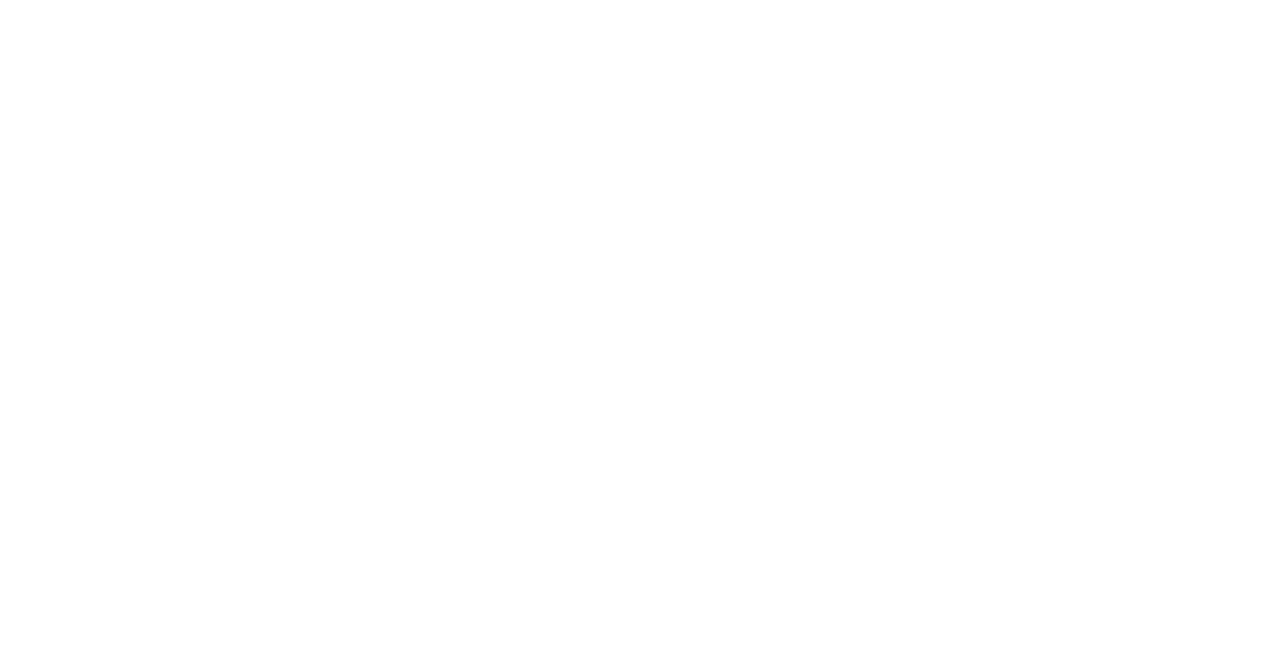
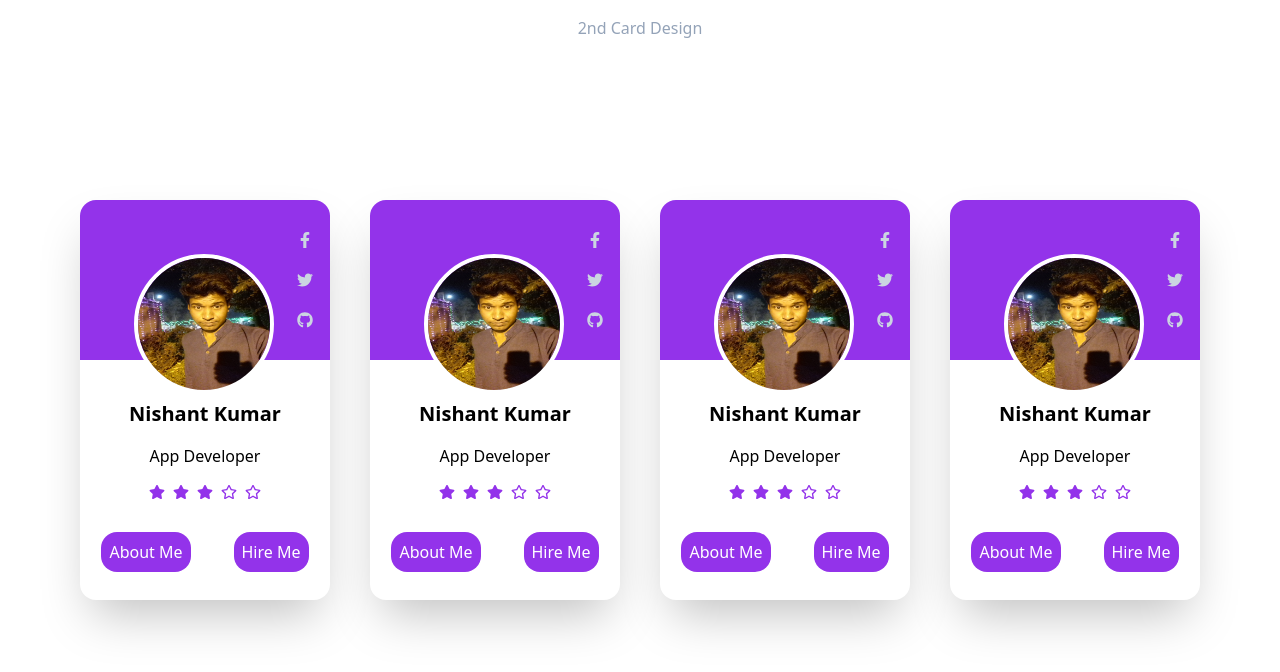
Before and after one commit to nishantdotcom/tech-blog, a React (Vite) app: page /card2 in a window 1280 px wide. Before the commit this address had no page. Shown: the top 672 px of the page. Built offline with nearby package versions, Linux system fonts and the light colour scheme.

Commit message:
Update cards

```diff
--- a/package.json
+++ b/package.json
@@ -12,6 +12,7 @@
   "dependencies": {
     "react": "^18.2.0",
     "react-dom": "^18.2.0",
+    "react-icons": "^5.0.1",
     "react-router-dom": "^6.22.2"
   },
   "devDependencies": {
--- a/src/App.jsx
+++ b/src/App.jsx
@@ -1,6 +1,8 @@
 import { BrowserRouter, Link, Route, Routes } from "react-router-dom";
 import Test from "./components/Test";
 import Home from "./components/Home";
+import CardDesign2 from "./components/CardDesign2";
+import CardDesign3 from "./components/CardDesign3";
 
 export default function App() {
   return (
@@ -8,6 +10,8 @@
       <Routes>
         <Route path="/" element={<Home />} />
         <Route path="/test" element={<Test />} />
+        <Route path="/card2" element={<CardDesign2 />} />
+        <Route path="/card3" element={<CardDesign3 />} />
       </Routes>
     </BrowserRouter>
   );
--- a/src/components/Card.jsx
+++ b/src/components/CardComponent/Card.jsx
@@ -1,5 +1,5 @@
 import React from "react";
-import pic from "./pic.jpg";
+import pic from "../../assets/pic.jpg";
 function Card() {
   return (
     <div className="h-[360px] w-[250px] rounded-2xl shadow-2xl ">
@@ -19,10 +19,12 @@
           Lorem ipsum dolor, sit amet consectetur adipisicing elit. Nostrum
           reprehenderit
         </div>
-        <div className=" flex justify-center pt-4">
-          <button className=" bg-blue-600 rounded-xl p-2 text-white font-semibold ">
-            Know More
-          </button>
+        <div className="">
+          <div className=" flex justify-center pt-4 ">
+            <button className=" bg-blue-600 rounded-xl p-2 text-white font-semibold  border border-white border-4px">
+              Know More
+            </button>
+          </div>
         </div>
       </div>
     </div>
--- /dev/null
+++ b/src/components/CardComponent/Card2.jsx
@@ -0,0 +1,80 @@
+import React from "react";
+import pic from "../../assets/pic.jpg";
+import { FaFacebookF } from "react-icons/fa";
+import { FaTwitter } from "react-icons/fa";
+import { FaGithub } from "react-icons/fa6";
+import { FaRegStar } from "react-icons/fa";
+import { FaStar } from "react-icons/fa";
+
+function Card2() {
+  return (
+    <div className="h-[400px] w-[250px] shadow-2xl  rounded-2xl">
+      <div className="h-[40%]  rounded-t-2xl bg-purple-600 flex justify-center ">
+        <div className="   w-[80%] flex justify-center  pl-12 pt-[50px] ">
+          <div className="border-y-4 border-purple-600">
+            <img
+              src={pic}
+              className="h-[140px] w-[140px] rounded-full  border-4 border-white "
+            ></img>
+          </div>
+        </div>
+        <div className="  w-[20%]  pt-2  ">
+          <div className="flex justify-center pt-6">
+            <FaFacebookF className=" text-slate-300 " />
+          </div>
+          <div className="flex justify-center pt-6">
+            <FaTwitter className=" text-slate-300 " />
+          </div>
+          <div className="flex justify-center pt-6">
+            <FaGithub className=" text-slate-300 " />
+          </div>
+        </div>
+      </div>
+      <div>
+        <div className="h-[60%] rounded-xl pt-10">
+          <div className="   flex justify-center font-semibold text-xl">
+            Nishant Kumar
+          </div>
+          <div className=" flex justify-center m-4 "> App Developer</div>
+          <div className=" flex justify-center m-4 ">
+            <div className=" flex justify-center gap-x-2">
+              <div>
+                <FaStar className="text-purple-600" />
+              </div>
+              <div>
+                <FaStar className="text-purple-600" />
+              </div>
+              <div>
+                <FaStar className="text-purple-600" />
+              </div>
+              <div>
+                <FaRegStar className="text-purple-600" />
+              </div>
+              <div>
+                <FaRegStar
+                  className="
+                  text-purple-600"
+                />
+              </div>
+            </div>
+          </div>
+          <div className=" flex justify-around pt-4">
+            <div>
+              <button className="p-2 bg-purple-600 rounded-2xl text-white">
+                {" "}
+                About Me
+              </button>
+            </div>
+            <div>
+              <button className=" p-2 bg-purple-600 rounded-2xl text-white ">
+                Hire Me
+              </button>
+            </div>
+          </div>
+        </div>
+      </div>
+    </div>
+  );
+}
+
+export default Card2;
--- /dev/null
+++ b/src/components/CardComponent/Card3.jsx
@@ -0,0 +1,45 @@
+import React from "react";
+import pic from "../../assets/pic.jpg";
+import { FaFacebookF } from "react-icons/fa";
+import { FaTwitter } from "react-icons/fa";
+import { FaGithub } from "react-icons/fa6";
+import { FaInstagram } from "react-icons/fa6";
+
+function Card3() {
+  return (
+    <div className="h-[300px] w-[300px] bg-slate-100 rounded-2xl shadow-2xl ">
+      <div className="h-[50%] ">
+        <div className=" flex justify-center">
+          <img
+            src={pic}
+            className="h-[110px] w-[110px] rounded-full m-4 border-2 border-red-600 p-1"
+          ></img>
+        </div>
+      </div>
+      <div className="h-[50%] flex-row">
+        <div className=" flex justify-center font-semibold text-xl ">
+          Nishant Kumar
+        </div>
+        <div className=" flex justify-center font-semibold text-xl text-red-400 pt-4 ">
+          Web Designer
+        </div>
+        <div className="flex justify-center gap-x-4 pt-6">
+          <div className="bg-red-500 rounded-full p-2">
+            <FaFacebookF className="text-slate-200" />
+          </div>
+          <div className="bg-red-500 rounded-full p-2">
+            <FaTwitter className="text-slate-200" />
+          </div>
+          <div className="bg-red-500 rounded-full p-2">
+            <FaGithub className="text-slate-200" />
+          </div>
+          <div className="bg-red-500 rounded-full p-2">
+            <FaInstagram className="text-slate-200" />
+          </div>
+        </div>
+      </div>
+    </div>
+  );
+}
+
+export default Card3;
--- /dev/null
+++ b/src/components/CardDesign2.jsx
@@ -0,0 +1,30 @@
+import React from "react";
+
+import Card2 from "./CardComponent/Card2";
+function CardDesign2() {
+  return (
+    <div>
+      <div className="  flex justify-center text-slate-400 m-4">
+        2nd Card Design
+      </div>
+      <div className=" flex justify-center mt-40">
+        <div className=" grid grid-cols-12 gap-y-10 sm:gap-x-10">
+          <div className="col-span-12 sm:col-span-6 md:col-span-4 lg:col-span-3">
+            <Card2 />
+          </div>
+          <div className="col-span-12 sm:col-span-6 md:col-span-4 lg:col-span-3">
+            <Card2 />
+          </div>
+          <div className="col-span-12 sm:col-span-6 md:col-span-4 lg:col-span-3">
+            <Card2 />
+          </div>
+          <div className="col-span-12 sm:col-span-6 md:col-span-4 lg:col-span-3">
+            <Card2 />
+          </div>
+        </div>
+      </div>
+    </div>
+  );
+}
+
+export default CardDesign2;
--- /dev/null
+++ b/src/components/CardDesign3.jsx
@@ -0,0 +1,30 @@
+import React from "react";
+import Card3 from "./CardComponent/Card3";
+
+function CardDesign3() {
+  return (
+    <div>
+      <div className=" flex justify-center text-slate-400 m-4 text-2xl font-semibold">
+        3rd Card Design
+      </div>
+      <div className="  flex justify-center pt-10 ">
+        <div className=" grid grid-cols-12 gap-y-10 sm:gap-x-10  ">
+          <div className=" col-span-12 sm:col-span-6 md:col-span-4 lg:col-span-3  ">
+            <Card3 />
+          </div>
+          <div className=" col-span-12 sm:col-span-6 md:col-span-4 lg:col-span-3  ">
+            <Card3 />
+          </div>
+          <div className=" col-span-12 sm:col-span-6 md:col-span-4 lg:col-span-3  ">
+            <Card3 />
+          </div>
+          <div className=" col-span-12 sm:col-span-6 md:col-span-4 lg:col-span-3  ">
+            <Card3 />
+          </div>
+        </div>
+      </div>
+    </div>
+  );
+}
+
+export default CardDesign3;
--- a/src/components/Test.jsx
+++ b/src/components/Test.jsx
@@ -1,5 +1,5 @@
 import React from "react";
-import Card from "./Card";
+import Card from "./CardComponent/Card";
 
 function Test() {
   return (
```
Also changed, not shown: src/assets/pic.jpg (renamed from src/components/pic.jpg), 1 other file (tests, documents, lock files or other folders).
